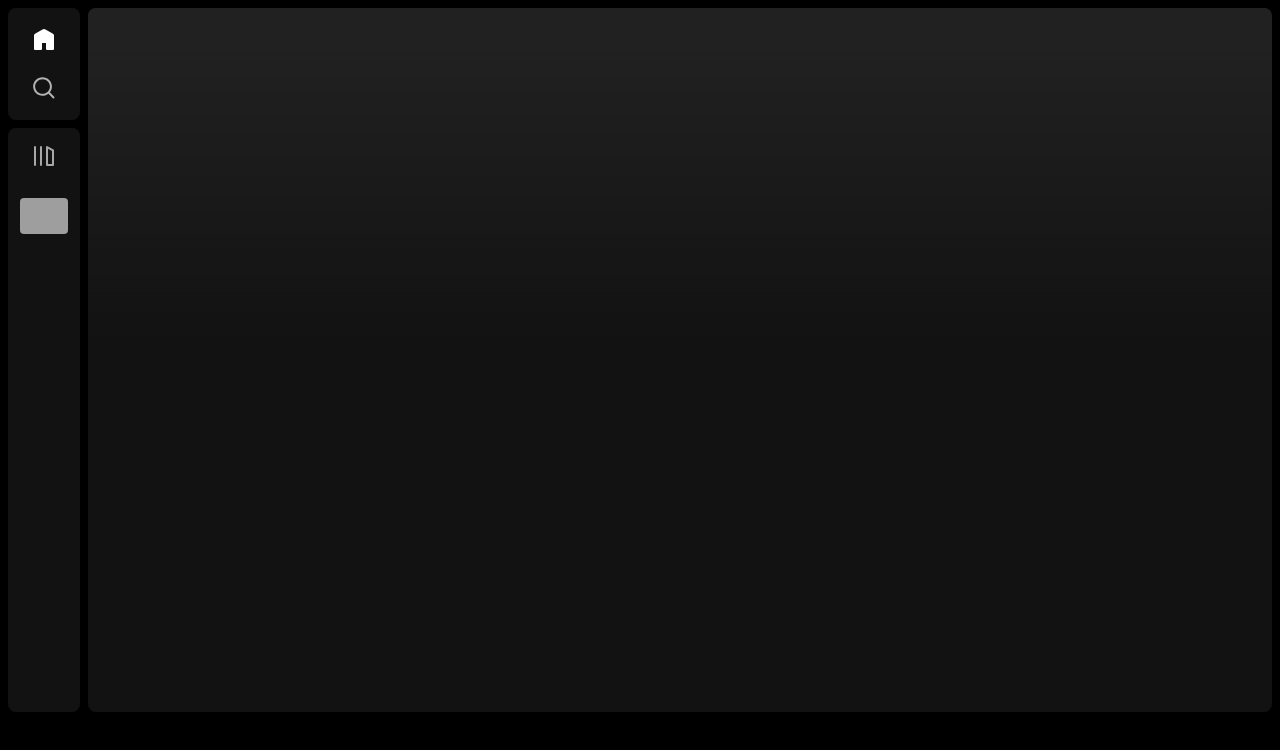
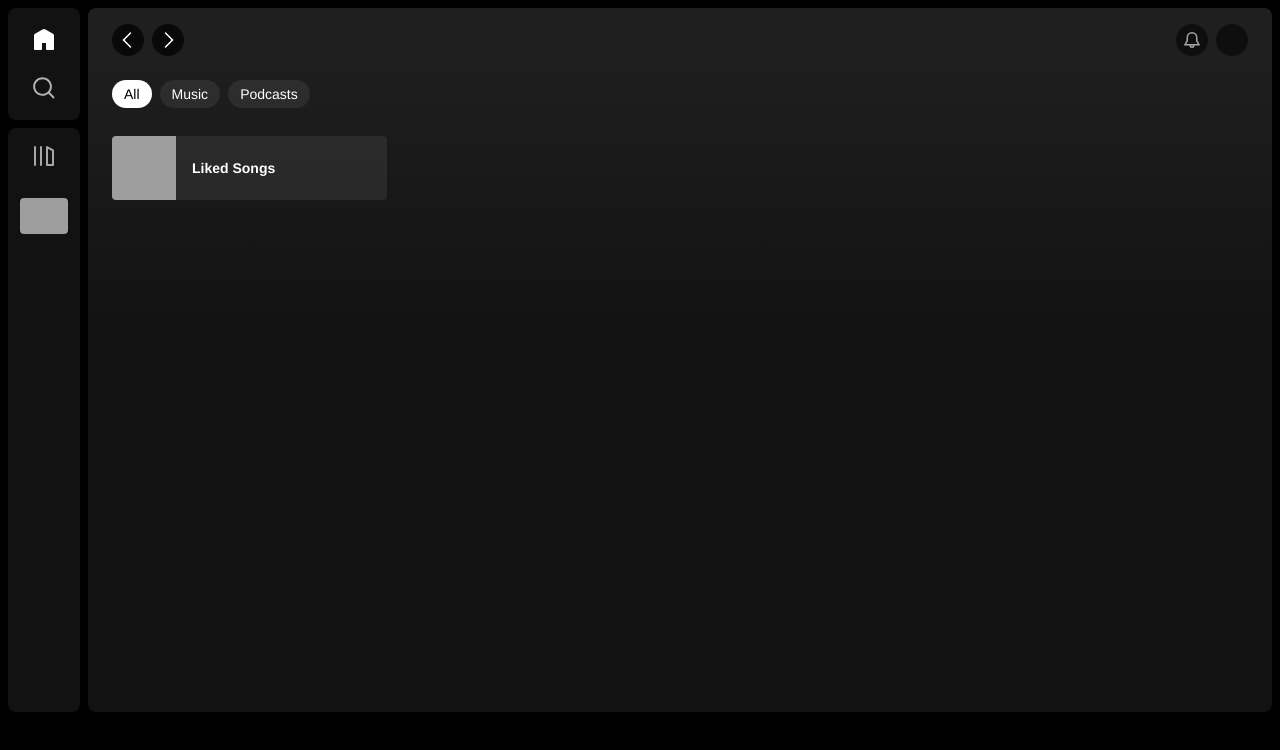
Before and after one commit to RFS-ADRENO/SpotiC, a React (Vite) app: page / in a window 1280 px wide. Shown: the top 750 px of the page. Built offline with nearby package versions, Linux system fonts and the light colour scheme; grey boxes are pictures that could not be loaded.

Commit message:
feat: update index title; Add HomeHeader; bit of HomeMain

```diff
--- a/index.html
+++ b/index.html
@@ -4,7 +4,7 @@
     <meta charset="UTF-8" />
     <link rel="icon" type="image/svg+xml" href="/vite.svg" />
     <meta name="viewport" content="width=device-width, initial-scale=1.0" />
-    <title>React Tailwind</title>
+    <title>SpotiC</title>
   </head>
   <body>
     <div id="root"></div>
--- a/src/components/Icons.tsx
+++ b/src/components/Icons.tsx
@@ -222,3 +222,67 @@ export function LeftArrow(props: TIconProps) {
         </svg>
     );
 }
+
+export function Back(props: TIconProps) {
+    const size = props.size ?? 24;
+    return (
+        <svg
+            {...props}
+            height={size}
+            width={size}
+            role="img"
+            className={`transition-[fill] duration-300 ${props.className ?? ""}`}
+            viewBox="0 0 16 16"
+        >
+            <path d="M11.03.47a.75.75 0 0 1 0 1.06L4.56 8l6.47 6.47a.75.75 0 1 1-1.06 1.06L2.44 8 9.97.47a.75.75 0 0 1 1.06 0z"></path>
+        </svg>
+    );
+}
+
+export function Forward(props: TIconProps) {
+    const size = props.size ?? 24;
+    return (
+        <svg
+            {...props}
+            height={size}
+            width={size}
+            role="img"
+            className={`transition-[fill] duration-300 ${props.className ?? ""}`}
+            viewBox="0 0 16 16"
+        >
+            <path d="M4.97.47a.75.75 0 0 0 0 1.06L11.44 8l-6.47 6.47a.75.75 0 1 0 1.06 1.06L13.56 8 6.03.47a.75.75 0 0 0-1.06 0z"></path>
+        </svg>
+    );
+}
+
+export function Bell(props: TIconProps) {
+    const size = props.size ?? 24;
+    return (
+        <svg
+            {...props}
+            height={size}
+            width={size}
+            role="img"
+            className={`transition-[fill] duration-300 ${props.className ?? ""}`}
+            viewBox="0 0 16 16"
+        >
+            <path d="M8 1.5a4 4 0 0 0-4 4v3.27a.75.75 0 0 1-.1.373L2.255 12h11.49L12.1 9.142a.75.75 0 0 1-.1-.374V5.5a4 4 0 0 0-4-4zm-5.5 4a5.5 5.5 0 0 1 11 0v3.067l2.193 3.809a.75.75 0 0 1-.65 1.124H10.5a2.5 2.5 0 0 1-5 0H.957a.75.75 0 0 1-.65-1.124L2.5 8.569V5.5zm4.5 8a1 1 0 1 0 2 0H7z"></path>
+        </svg>
+    );
+}
+
+export function Play(props: TIconProps) {
+    const size = props.size ?? 24;
+    return (
+        <svg
+            {...props}
+            height={size}
+            width={size}
+            role="img"
+            className={`transition-[fill] duration-300 ${props.className ?? ""}`}
+            viewBox="0 0 16 16"
+        >
+            <path d="M3 1.713a.7.7 0 0 1 1.05-.607l10.89 6.288a.7.7 0 0 1 0 1.212L4.05 14.894A.7.7 0 0 1 3 14.288V1.713z"></path>
+        </svg>
+    );
+}
--- a/src/pages/Home.tsx
+++ b/src/pages/Home.tsx
@@ -3,25 +3,32 @@ import { useHolding, useWindowDimensions } from "../hooks";
 import { useLayoutStore } from "../stores/layout";
 import Navigation from "../views/home/Navigation";
 import NavigationExpanded from "../views/home/NavigationExpanded";
+import HomeHeader from "../views/home/HomeHeader";
+import HomeMain from "../views/home/HomeMain";
 
 export default function Home() {
     const { width } = useWindowDimensions();
-    const { playlistTabWidth, mainTabWidth, playingTabWidth, setPlaylistTabWidth } =
+    const { playlistTabWidth, mainTabWidth, playingTabWidth, setPlaylistTabWidth, setMainTabWidth } =
         useLayoutStore();
     const resizeBarOneRef = useRef<HTMLDivElement>(null);
     const resizeBarOneIsHolding = useHolding(resizeBarOneRef);
 
+    function updatePlaylistTabWidth(n: number) {
+        setPlaylistTabWidth(n);
+        setMainTabWidth(width - n);
+    }
+
     useEffect(() => {
         function handleMouseMove(e: MouseEvent) {
             if (resizeBarOneIsHolding) {
-                if (e.x > 584 && width >= 1024) setPlaylistTabWidth(e.x > 592 ? 592 : e.x);
-                else if (e.x > 520 && width >= 1024) setPlaylistTabWidth(584);
+                if (e.x > 584 && width >= 1024) updatePlaylistTabWidth(e.x > 592 ? 592 : e.x);
+                else if (e.x > 520 && width >= 1024) updatePlaylistTabWidth(584);
                 else if (playlistTabWidth == 584) {
-                    if (e.x <= 510 && e.x >= 500 && width >= 1024) setPlaylistTabWidth(420);
+                    if (e.x <= 510 && e.x >= 500 && width >= 1024) updatePlaylistTabWidth(420);
                 } else {
-                    if (e.x > 280) setPlaylistTabWidth(e.x > 420 ? 420 : e.x);
-                    else if (e.x >= 180) setPlaylistTabWidth(280);
-                    else if (e.x <= 170) setPlaylistTabWidth(72);
+                    if (e.x > 280) updatePlaylistTabWidth(e.x > 420 ? 420 : e.x);
+                    else if (e.x >= 180) updatePlaylistTabWidth(280);
+                    else if (e.x <= 170) updatePlaylistTabWidth(72);
                 }
             }
         }
@@ -73,7 +80,10 @@ export default function Home() {
                         ></div>
                     </div>
                     <div className="flex-1 bg-primary rounded-lg overflow-hidden">
-                        <div className="h-83 bg-gradient-to-b from-[rgb(83,83,83)] from-10% brightness-[0.4]"></div>
+                        <div className="h-83 bg-gradient-to-b from-[rgba(83,83,83,0.2)] from-10%">
+                            <HomeHeader />
+                            <HomeMain />
+                        </div>
                     </div>
                     {/* <div className="w-2"></div>
                     <div className="min-w-70"></div> */}
--- /dev/null
+++ b/src/views/home/HomeHeader.tsx
@@ -0,0 +1,35 @@
+import * as Icons from "../../components/Icons";
+import Tooltip from "../../components/Tooltip";
+
+export default function HomeHeader() {
+    return (
+        <header className="flex justify-between items-center px-6 py-4">
+            <div className="flex gap-2">
+                <button className="group relative size-8 flex justify-center items-center bg-[rgba(0,0,0,0.7)] rounded-full">
+                    <Icons.Back size={16} className="fill-white" />
+                    <Tooltip className="hidden group-hover:block top-10">Go back</Tooltip>
+                </button>
+                <button className="group relative size-8 flex justify-center items-center bg-[rgba(0,0,0,0.7)] rounded-full">
+                    <Icons.Forward size={16} className="fill-white" />
+                    <Tooltip className="hidden group-hover:block top-10">Go forward</Tooltip>
+                </button>
+            </div>
+            <div className="flex items-center gap-2">
+                <div className="group relative size-8">
+                    <button className="size-8 bg-[rgba(0,0,0,.54)] hover:bg-[rgba(0,0,0,.72)] hover:scale-[1.1] rounded-full active:bg-[rgba(0,0,0,.54)] active:scale-100 active:opacity-70 flex justify-center items-center">
+                        <Icons.Bell className="fill-subdued group-hover:fill-white transition-none" size={16} />
+                    </button>
+                    <Tooltip className="hidden group-hover:block top-10 -right-7">
+                        What's New
+                    </Tooltip>
+                </div>
+                <div className="group relative size-8">
+                    <button className="size-8 bg-[rgba(0,0,0,.54)] hover:bg-[rgba(0,0,0,.72)] hover:scale-[1.04] rounded-full active:bg-[rgba(0,0,0,.54)] active:scale-100 active:opacity-70"></button>
+                    <Tooltip className="hidden group-hover:block top-10 -right-[18px]">
+                        Tri Dung
+                    </Tooltip>
+                </div>
+            </div>
+        </header>
+    );
+}
--- /dev/null
+++ b/src/views/home/HomeMain.tsx
@@ -0,0 +1,50 @@
+import { useRef } from "react";
+import { Link } from "react-router-dom";
+import * as Icons from "../../components/Icons";
+import { useLayoutStore } from "../../stores/layout";
+
+export default function HomeMain() {
+    const mainTabWidth = useLayoutStore((s) => s.mainTabWidth);
+    const containerRef = useRef<HTMLDivElement>(null);
+
+    return (
+        <div className="relative px-6 mt-2" ref={containerRef}>
+            <div
+                className="sticky flex gap-2 data-[large=true]:gap-4 text-sm top-0"
+                data-large={mainTabWidth > 862}
+            >
+                <button className="bg-white text-black rounded-full py-1 px-3 hover:opacity-95 transition-all">
+                    All
+                </button>
+                <button className="bg-[hsla(0,0%,100%,.07)] hover:bg-[hsla(0,0%,100%,0.1)] text-white rounded-full py-1 px-3 hover:opacity-95 transition-all">
+                    Music
+                </button>
+                <button className="bg-[hsla(0,0%,100%,.07)] hover:bg-[hsla(0,0%,100%,0.1)] text-white rounded-full py-1 px-3 hover:opacity-95 transition-all">
+                    Podcasts
+                </button>
+            </div>
+            <div className="mt-7">
+                <div className="grid grid-cols-2 lg:grid-cols-4 gap-3">
+                    <Link
+                        to={"/collection/tracks"}
+                        className="relative group h-12 xl:h-16 flex items-center rounded-[4px] overflow-x-hidden"
+                    >
+                        <img
+                            src="https://misc.scdn.co/liked-songs/liked-songs-64.png"
+                            alt="liked"
+                            className="size-12 xl:size-16"
+                        />
+                        <div className="pl-2 xl:pl-4 flex items-center transition-colors duration-300 font-bold text-nowrap text-sm bg-[hsla(0,0%,100%,.07)] group-hover:bg-[hsla(0,0%,100%,.2)] size-full">
+                            <span className="flex-1">Liked Songs</span>
+                            <span className="mr-2 h-full flex items-center">
+                                <div className="group/playbtn hidden group-hover:flex hover:scale-[1.04] hover:bg-[#1fdf64] rounded-full size-8 xl:size-12 bg-[#1ed760] items-center justify-center">
+                                    <Icons.Play size={19} className="fill-black" />
+                                </div>
+                            </span>
+                        </div>
+                    </Link>
+                </div>
+            </div>
+        </div>
+    );
+}
```
